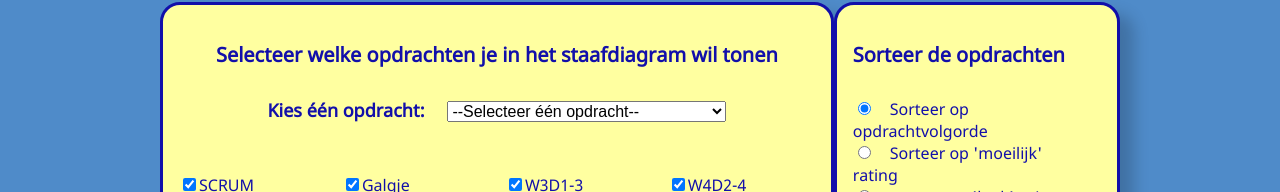
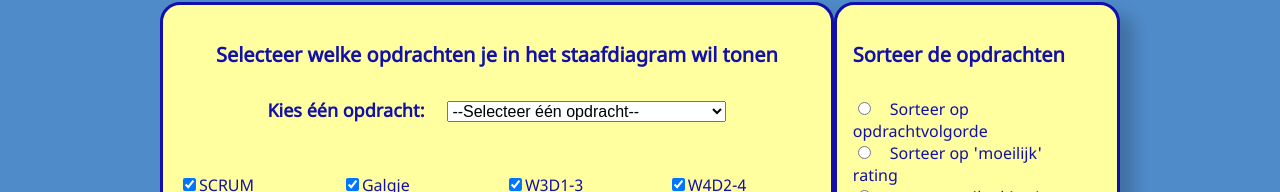
Before and after one commit to DHvanTienhoven/React_student_dashboard, a React (Create React App) app: page / in a window 1280 px wide. Shown: the part 850-1042 px from the top of the page. Built offline with nearby package versions, Linux system fonts and the light colour scheme.

Commit message:
removed defaultChecked from radioButtons

```diff
--- a/src/Components/SortButtons.js
+++ b/src/Components/SortButtons.js
@@ -37,7 +37,7 @@ const SortButtons = () => {
             <ul>
                 <li>
                     <input type="radio" id="standard"
-                        name="sortchoice" value="sortstandard" defaultChecked onChange={(e) => sortAssignments(e)} />
+                        name="sortchoice" value="sortstandard" onChange={(e) => sortAssignments(e)} />
                     <label htmlFor="standard" >Sorteer op opdrachtvolgorde</label>
                 </li>
                 <li>
```
Also changed, not shown: 1 other file (tests, documents, lock files or other folders).
